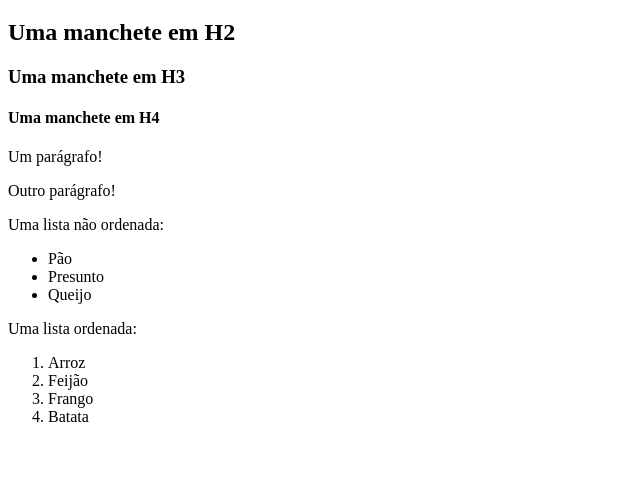
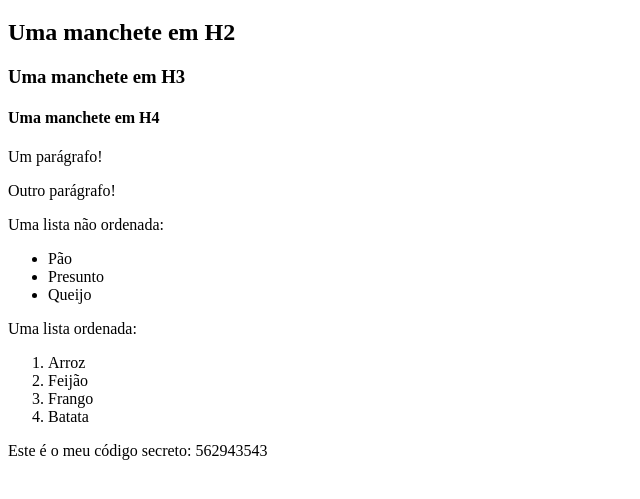
Before and after one commit to ewerton-lucas/pweb_2021.2_ewertonLucas, a plain HTML site: page u1_exercicio1/index.html in a window 1280 px wide. Shown: the part 61-560 px from the top of the page, without its empty margins (0-640 px from the left). Drawn offline with Linux system fonts and the light colour scheme.

Commit message:
Inserindo o código secreto

```diff
--- a/u1_exercicio1/index.html
+++ b/u1_exercicio1/index.html
@@ -33,5 +33,7 @@
         <li>Batata</li>
     </ol>
 
+    <codigoSecreto="562943543">Este é o meu código secreto: 562943543</codigoSecreto>
+
 </body>
 </html>
```
